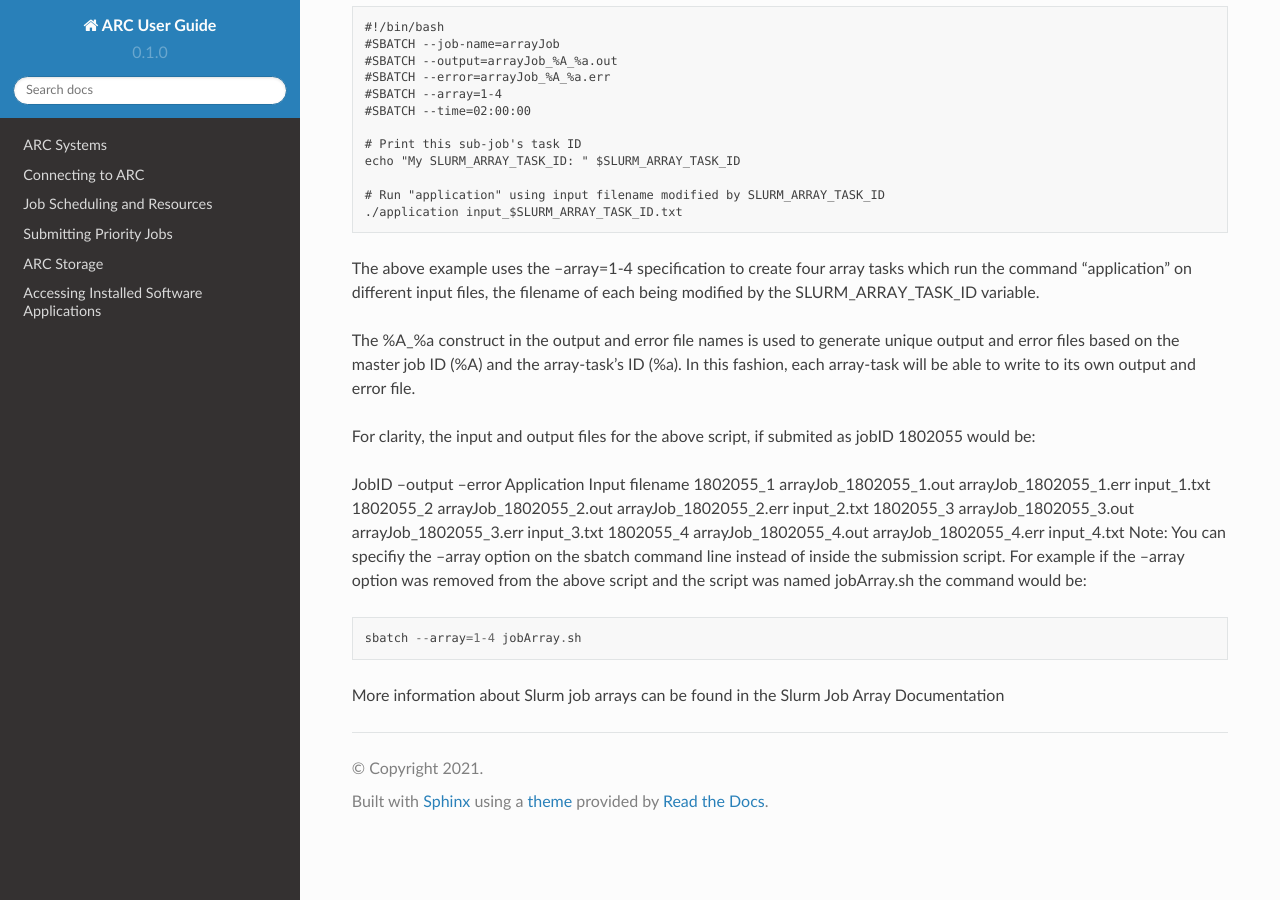
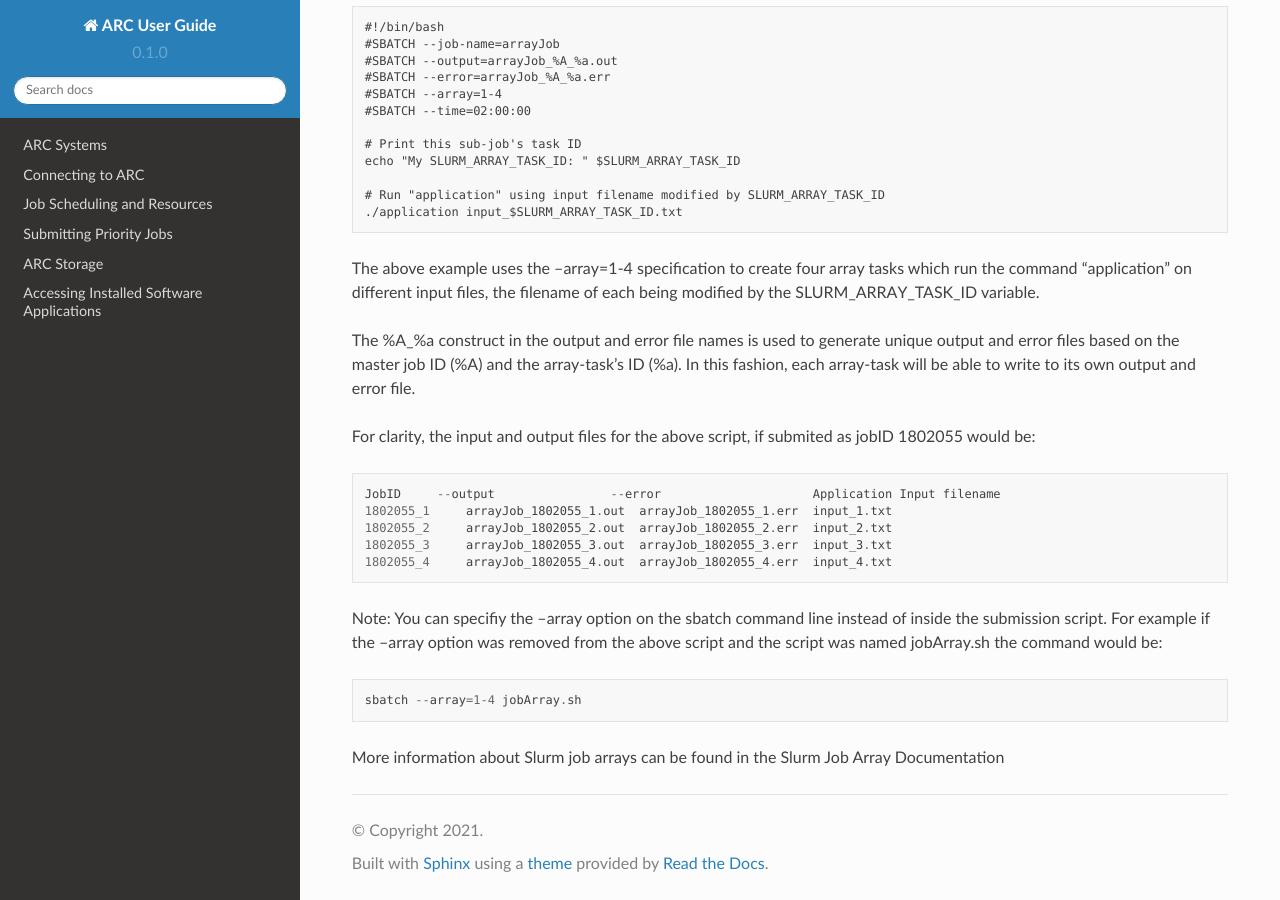
Before and after one commit to tina-friedrich/arc-user-guide, a Sphinx documentation site: the page built from docs/source/slurm-reference.rst, in a window 1280 px wide and 900 px high, scrolled down 6907 px. Built offline with Sphinx 7.4.7 and the Read the Docs theme 2.0.0, drawn with Linux system fonts in a browser that asks for light colours.

```diff
--- a/docs/source/slurm-reference.rst
+++ b/docs/source/slurm-reference.rst
@@ -164,7 +164,7 @@ Submitting jobs with the command sbatch
 
 Once you have a submission script ready (e.g submit.sh), the job is submitted to the execution queue with the command::
 
-  sbatch submit.sh.
+  sbatch submit.sh
 
 The queueing system prints a number (the job id) almost immediately and returns control to the linux prompt.  At this point the job is in the submission queue.
 
@@ -281,13 +281,14 @@ The above example uses the --array=1-4 specification to create four array tasks
 
 The %A_%a construct in the output and error file names is used to generate unique output and error files based on the master job ID (%A) and the array-task's ID (%a). In this fashion, each array-task will be able to write to its own output and error file.
 
-For clarity, the input and output files for the above script, if submited as jobID 1802055 would be:
+For clarity, the input and output files for the above script, if submited as jobID 1802055 would be::
 
-JobID	--output	--error	Application Input filename
-1802055_1	arrayJob_1802055_1.out	arrayJob_1802055_1.err	input_1.txt
-1802055_2	arrayJob_1802055_2.out	arrayJob_1802055_2.err	input_2.txt
-1802055_3	arrayJob_1802055_3.out	arrayJob_1802055_3.err	input_3.txt
-1802055_4	arrayJob_1802055_4.out	arrayJob_1802055_4.err	input_4.txt
+  JobID     --output                --error	                Application Input filename
+  1802055_1	arrayJob_1802055_1.out  arrayJob_1802055_1.err  input_1.txt
+  1802055_2	arrayJob_1802055_2.out  arrayJob_1802055_2.err  input_2.txt
+  1802055_3	arrayJob_1802055_3.out	arrayJob_1802055_3.err	input_3.txt
+  1802055_4	arrayJob_1802055_4.out	arrayJob_1802055_4.err	input_4.txt
+
 Note: You can specifiy the --array option on the sbatch command line instead of inside the submission script. For example if the --array option was removed from the above
 script and the script was named jobArray.sh the command would be::
 
```
